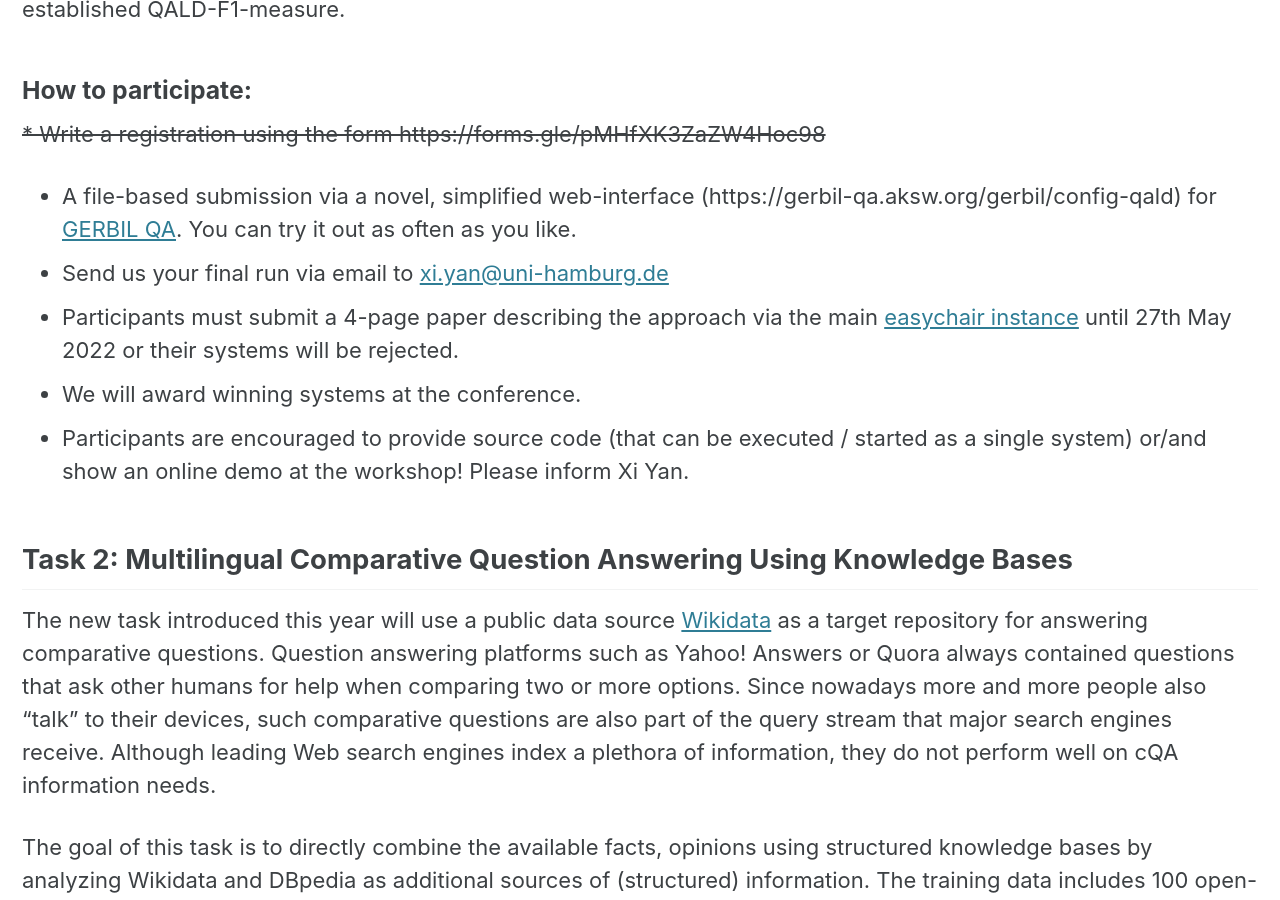
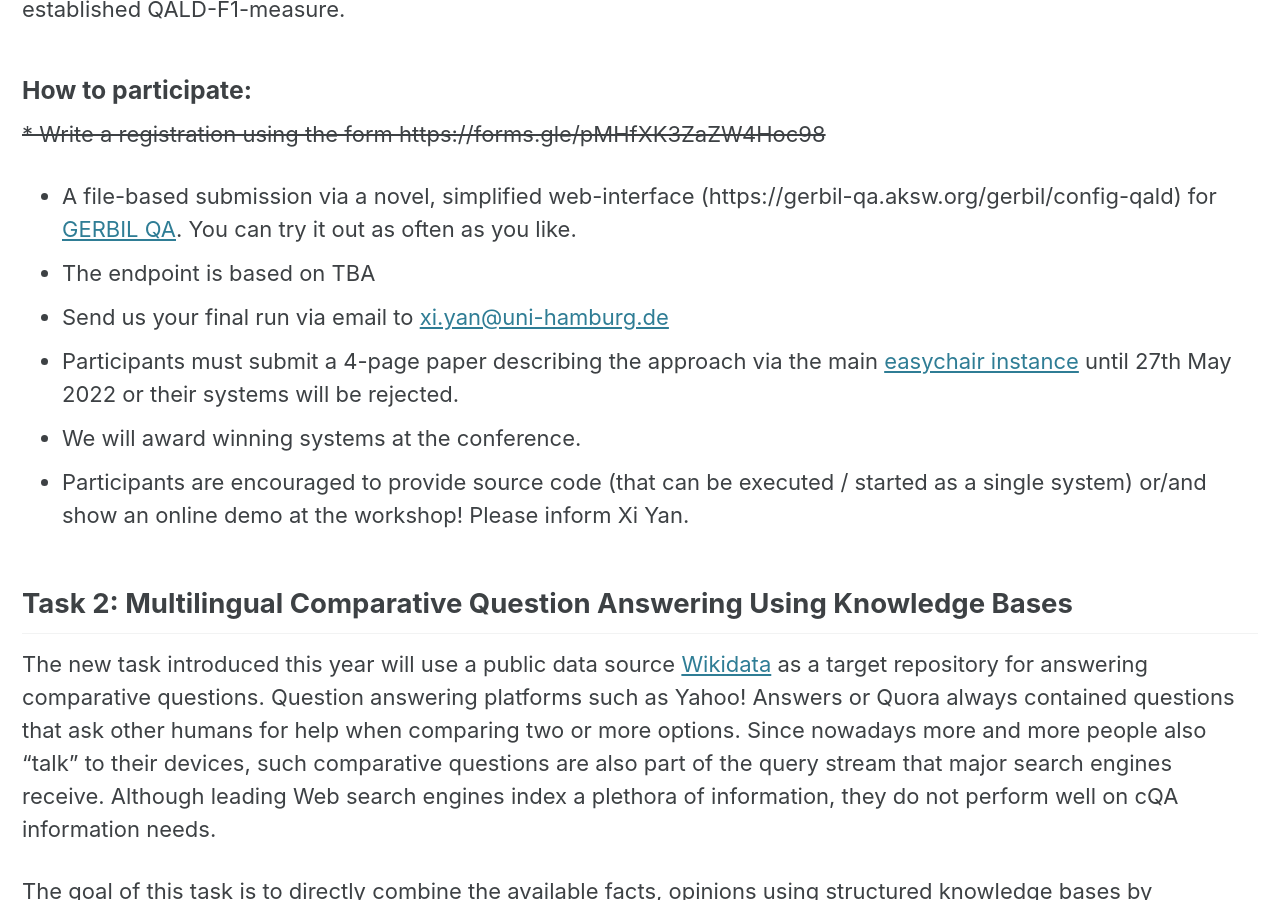
Before and after one commit to semantic-systems/nliwod-workshop, a Jekyll site: the page built from challenge.md, in a window 1280 px wide and 900 px high, scrolled down 1315 px. Built offline with Jekyll 4.4.1, drawn with Linux system fonts in a browser that asks for light colours; cached includes are drawn as plain includes.

Commit message:
Update challenge.md

```diff
--- a/challenge.md
+++ b/challenge.md
@@ -26,6 +26,7 @@ This years private test set (the one that will be used for the building the lead
 ### How to participate:
 <del>* Write a registration using the form https://forms.gle/pMHfXK3ZaZW4Hoc98 </del>
 * A file-based submission via a novel, simplified web-interface (https://gerbil-qa.aksw.org/gerbil/config-qald) for [GERBIL QA](https://gerbil-qa.aksw.org/gerbil). You can try it out as often as you like.
+* The endpoint is based on TBA
 * Send us your final run via email to [xi.yan@uni-hamburg.de](<mailto:xi.yan@uni-hamburg.de>)
 * Participants must submit a 4-page paper describing the approach via the main [easychair instance](https://easychair.org/conferences/?conf=nliwod7) until  27th May 2022 or their systems will be rejected.
 * We will award winning systems at the conference.
```
